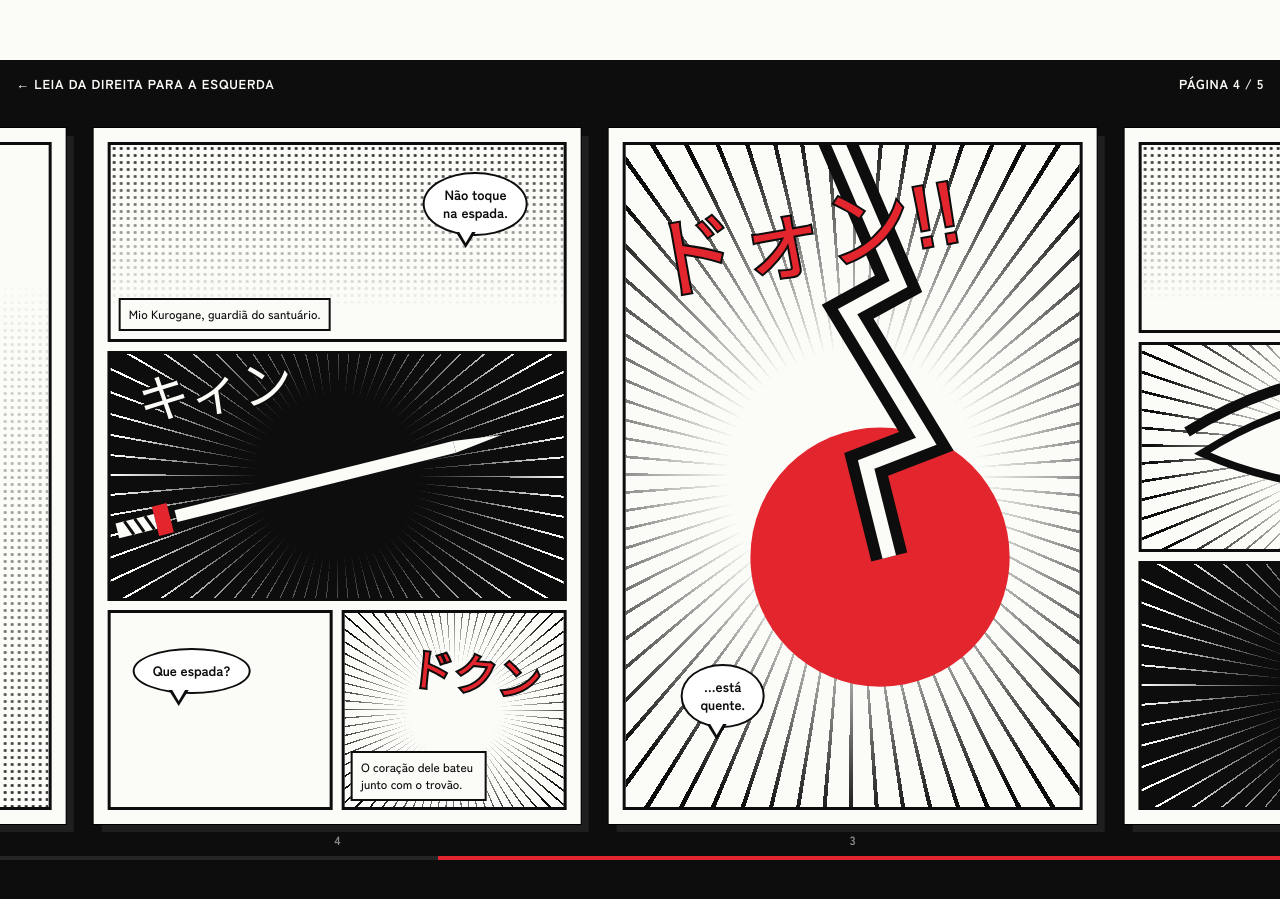
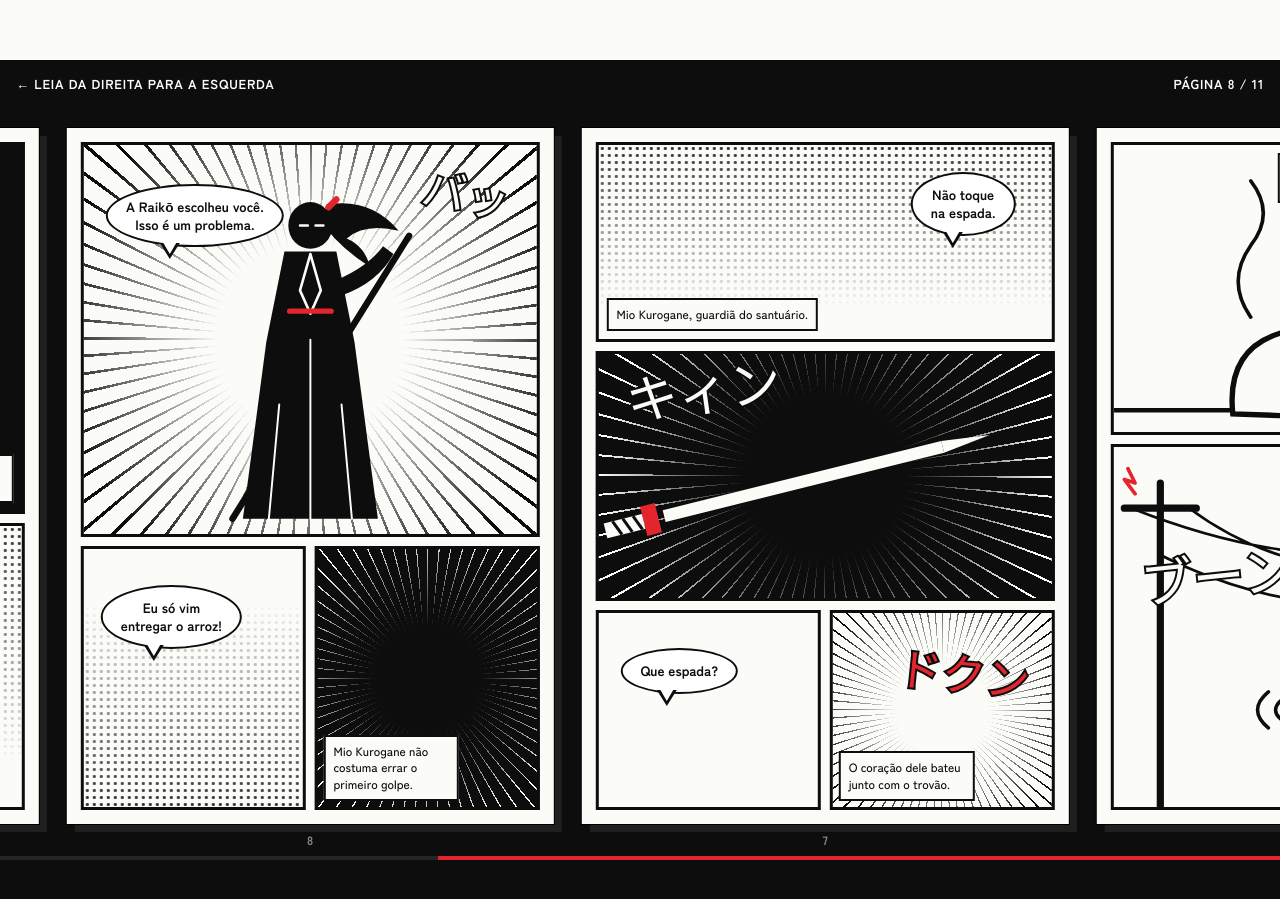
Before and after one commit to beater27032001/raiko, a Next.js app: page / in a window 1280 px wide. Shown: the part 2500-3399 px from the top of the page. Built offline with nearby package versions, Linux system fonts and the light colour scheme; a web font is replaced by a local one.

Commit message:
Capítulo 1 completo: 11 páginas da entrega no santuário até a espada responder
Co-Authored-By: Claude Opus 5.5 <noreply@anthropic.com>

```diff
--- a/src/components/organisms/Chapter/index.tsx
+++ b/src/components/organisms/Chapter/index.tsx
@@ -4,9 +4,21 @@ import { useEffect, useRef } from 'react'
 
 import { motion, useMotionValue, useScroll, useTransform } from 'motion/react'
 
-import { Page1, Page2, Page3, Page4, Page5 } from './pages'
+import {
+  Page1,
+  Page10,
+  Page11,
+  Page2,
+  Page3,
+  Page4,
+  Page5,
+  Page6,
+  Page7,
+  Page8,
+  Page9,
+} from './pages'
 
-const PAGES = 5
+const PAGES = 11
 
 /** Capítulo 1: o scroll vertical move a faixa de páginas, lida da direita para a esquerda. */
 export function Chapter() {
@@ -69,6 +81,12 @@ export function Chapter() {
           style={{ x }}
           className="flex w-max gap-[18px] px-5 pt-[58px] pb-[30px] md:gap-7 md:px-10 md:pt-16 md:pb-8"
         >
+          <Page11 />
+          <Page10 />
+          <Page9 />
+          <Page8 />
+          <Page7 />
+          <Page6 />
           <Page5 />
           <Page4 />
           <Page3 />
--- a/src/components/organisms/Chapter/pages.tsx
+++ b/src/components/organisms/Chapter/pages.tsx
@@ -1,3 +1,15 @@
+import { MioStanding, SparkHand } from '@molecules/art/figures'
+import {
+  Forge,
+  Grip,
+  PowerLines,
+  Puddle,
+  RiceBike,
+  Stairs,
+  SwordInStone,
+  Torii,
+  Village,
+} from '@molecules/art/scenes'
 import {
   Bubble,
   Narration,
@@ -8,12 +20,12 @@ import {
   Tone,
 } from '@molecules/manga'
 
+/** 1 · A vila na tempestade e o título do capítulo. */
 export function Page1() {
   return (
     <Page number={1} template="1fr / 1fr">
       <Panel>
-        <SpeedLines />
-        <Tone style={{ opacity: 0.5 }} />
+        <Village />
         <Sfx
           size="clamp(40px,8vh,84px)"
           rotate={-6}
@@ -21,7 +33,7 @@ export function Page1() {
         >
           ゴロゴロ
         </Sfx>
-        <Narration style={{ left: 12, top: '34%' }}>
+        <Narration style={{ left: 12, top: '30%' }}>
           Na vila de Kumoyama, ninguém olha para cima durante as tempestades.
         </Narration>
         <div className="absolute inset-x-0 bottom-0 z-[2] border-t-[3px] border-ink bg-paper p-4">
@@ -37,12 +49,79 @@ export function Page1() {
   )
 }
 
+/** 2 · Kaito e a última entrega da noite. */
 export function Page2() {
   return (
-    <Page number={2} template="1fr 1.1fr 1.3fr / 1fr">
+    <Page number={2} template="1fr 1.2fr 0.9fr / 1fr">
+      <Panel>
+        <RiceBike />
+        <Narration style={{ left: 8, top: 8 }}>
+          Kaito Arashi, 16 anos. Entrega arroz desde os doze.
+        </Narration>
+      </Panel>
+      <Panel>
+        <Stairs />
+        <Bubble style={{ right: '6%', top: '10%' }}>
+          Trezentos degraus…
+          <br />
+          numa tempestade.
+        </Bubble>
+      </Panel>
+      <Panel>
+        <Puddle />
+        <Sfx
+          size="clamp(30px,5.5vh,56px)"
+          rotate={-4}
+          style={{ left: '6%', bottom: '10%' }}
+        >
+          ザァァ
+        </Sfx>
+      </Panel>
+    </Page>
+  )
+}
+
+/** 3 · O santuário e a espada presa na pedra. */
+export function Page3() {
+  return (
+    <Page number={3} template="1.3fr 1fr / 1fr 1fr">
+      <Panel style={{ gridColumn: '1 / -1' }}>
+        <Torii />
+        <Bubble style={{ left: '6%', top: '8%' }}>
+          Entrega do arroz!
+          <br />
+          …Tem alguém aí?
+        </Bubble>
+      </Panel>
+      <Panel>
+        <SwordInStone />
+        <Sfx
+          size="clamp(26px,4.5vh,44px)"
+          rotate={8}
+          style={{ right: '6%', top: '8%' }}
+        >
+          ジジ…
+        </Sfx>
+      </Panel>
       <Panel>
         <Tone />
-        <Narration style={{ right: 10, bottom: 10 }}>Kaito olhou.</Narration>
+        <Narration style={{ left: 8, bottom: 8 }}>
+          No altar, uma espada presa à pedra. E ela estava vibrando.
+        </Narration>
+      </Panel>
+    </Page>
+  )
+}
+
+/** 4 · Kaito olha para cima. */
+export function Page4() {
+  return (
+    <Page number={4} template="1fr 1.1fr 1.3fr / 1fr">
+      <Panel>
+        <Tone />
+        <Narration style={{ right: 10, bottom: 10 }}>
+          Kaito olhou para cima.
+        </Narration>
       </Panel>
       <Panel>
         <SpeedLines />
@@ -92,9 +171,10 @@ export function Page2() {
   )
 }
 
-export function Page3() {
+/** 5 · O raio. */
+export function Page5() {
   return (
-    <Page number={3} template="1fr / 1fr">
+    <Page number={5} template="1fr / 1fr">
       <Panel>
         <SpeedLines />
         <svg
@@ -137,9 +217,38 @@ export function Page3() {
   )
 }
 
-export function Page4() {
+/** 6 · Depois do raio, ele passa a ouvir a eletricidade. */
+export function Page6() {
   return (
-    <Page number={4} template="1fr 1.25fr 1fr / 1fr 1fr">
+    <Page number={6} template="1fr 1.25fr / 1fr">
+      <Panel>
+        <SparkHand />
+        <Narration style={{ right: 8, top: 8 }}>
+          Ele acordou com a chuva no rosto. E com um zumbido.
+        </Narration>
+      </Panel>
+      <Panel>
+        <PowerLines />
+        <Sfx
+          size="clamp(34px,6.5vh,64px)"
+          rotate={-6}
+          style={{ left: '6%', top: '30%' }}
+        >
+          ブーン
+        </Sfx>
+        <Bubble style={{ right: '6%', top: '30%' }}>
+          Que barulho
+          <br />é esse?!
+        </Bubble>
+      </Panel>
+    </Page>
+  )
+}
+
+/** 7 · Mio aparece. */
+export function Page7() {
+  return (
+    <Page number={7} template="1fr 1.25fr 1fr / 1fr 1fr">
       <Panel style={{ gridColumn: '1 / -1' }}>
         <Tone />
         <Bubble style={{ right: '8%', top: '14%' }}>
@@ -200,9 +309,101 @@ export function Page4() {
   )
 }
 
-export function Page5() {
+/** 8 · O confronto. */
+export function Page8() {
   return (
-    <Page number={5} template="1fr / 1fr">
+    <Page number={8} template="1.5fr 1fr / 1fr 1fr">
+      <Panel style={{ gridColumn: '1 / -1' }}>
+        <SpeedLines />
+        <MioStanding />
+        <Bubble style={{ left: '5%', top: '10%' }}>
+          A Raikō escolheu você.
+          <br />
+          Isso é um problema.
+        </Bubble>
+        <Sfx
+          size="clamp(30px,5.5vh,56px)"
+          rotate={10}
+          style={{ right: '6%', top: '8%' }}
+        >
+          バッ
+        </Sfx>
+      </Panel>
+      <Panel>
+        <Tone up />
+        <Bubble style={{ left: '8%', top: '14%' }}>
+          Eu só vim
+          <br />
+          entregar o arroz!
+        </Bubble>
+      </Panel>
+      <Panel dark>
+        <SpeedLines light />
+        <Narration style={{ left: 6, bottom: 6 }}>
+          Mio Kurogane não costuma errar o primeiro golpe.
+        </Narration>
+      </Panel>
+    </Page>
+  )
+}
+
+/** 9 · Raizō, o ferreiro. */
+export function Page9() {
+  return (
+    <Page number={9} template="1.3fr 1fr / 1fr">
+      <Panel dark>
+        <Forge />
+        <Sfx
+          size="clamp(30px,5.5vh,56px)"
+          rotate={-8}
+          style={{ left: '6%', top: '8%' }}
+        >
+          カン
+        </Sfx>
+        <Narration style={{ right: 8, bottom: 8 }}>
+          Atrás do santuário, a forja que ninguém acendia havia séculos estava
+          acesa.
+        </Narration>
+      </Panel>
+      <Panel>
+        <Tone />
+        <Bubble style={{ left: '5%', top: '10%' }}>
+          Trezentos anos esperando…
+          <br />e ela escolhe um entregador.
+        </Bubble>
+        <Bubble style={{ right: '6%', bottom: '14%' }}>Mestre Raizō?!</Bubble>
+      </Panel>
+    </Page>
+  )
+}
+
+/** 10 · A espada responde. */
+export function Page10() {
+  return (
+    <Page number={10} template="1fr / 1fr">
+      <Panel dark>
+        <SpeedLines light />
+        <Grip />
+        <Sfx
+          red
+          size="clamp(56px,11vh,120px)"
+          rotate={-6}
+          style={{ left: '6%', top: '6%' }}
+        >
+          ゴゴゴ
+        </Sfx>
+        <Narration style={{ right: 10, bottom: 10 }}>
+          A lâmina respondeu.
+        </Narration>
+      </Panel>
+    </Page>
+  )
+}
+
+/** 11 · Continua. */
+export function Page11() {
+  return (
+    <Page number={11} template="1fr / 1fr">
       <Panel className="flex flex-col items-center justify-center gap-3.5 p-5 text-center">
         <Tone up />
         <span className="relative text-[13px] font-black tracking-[.14em] text-red">
@@ -213,10 +414,10 @@ export function Page5() {
           <br />A lâmina responde
         </p>
         <a
-          href="#elenco"
+          href="#mundo"
           className="relative border-[2.5px] border-ink bg-red px-[18px] py-2.5 font-black text-paper no-underline shadow-[4px_4px_0_var(--color-ink)] transition-transform hover:-translate-y-0.5"
         >
-          Conheça o elenco ↓
+          Conheça o mundo ↓
         </a>
       </Panel>
     </Page>
```
